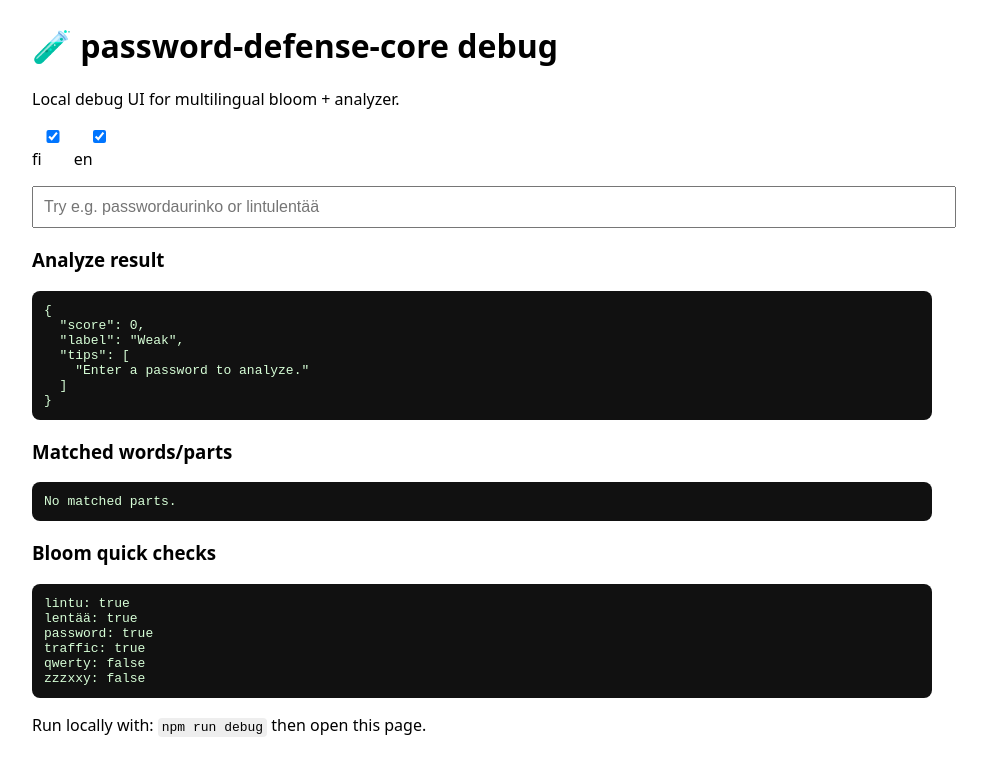
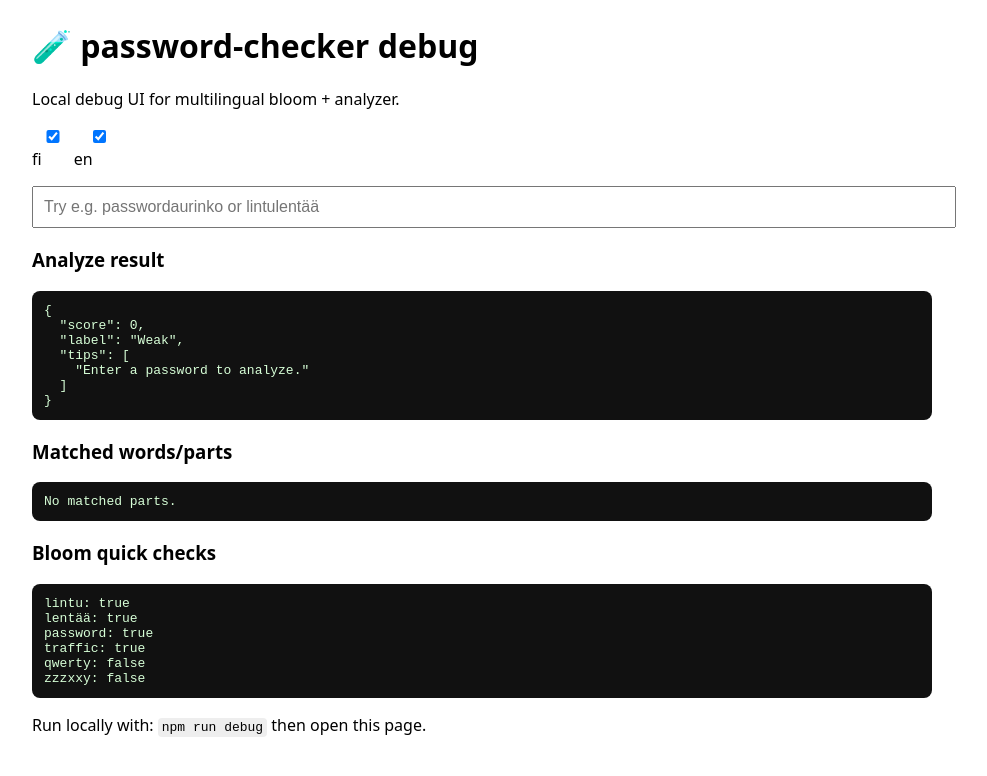
Before and after one commit to misolith/password-checker, a website: page debug/index.html in a window 1280 px wide. Shown: the whole page, without its empty margins (158-1145 px from the left). Drawn offline with Linux system fonts and the light colour scheme.

Commit message:
Rename references from password-defense-core to password-checker

```diff
--- a/debug/index.html
+++ b/debug/index.html
@@ -3,7 +3,7 @@
 <head>
   <meta charset="utf-8" />
   <meta name="viewport" content="width=device-width, initial-scale=1" />
-  <title>password-defense-core debug</title>
+  <title>password-checker debug</title>
   <style>
     body { font-family: system-ui, sans-serif; max-width: 900px; margin: 24px auto; padding: 0 16px; }
     input { width: 100%; padding: 10px; font-size: 16px; }
@@ -13,7 +13,7 @@
   </style>
 </head>
 <body>
-  <h1>🧪 password-defense-core debug</h1>
+  <h1>🧪 password-checker debug</h1>
   <p>Local debug UI for multilingual bloom + analyzer.</p>
 
   <div class="row">
--- a/package.json
+++ b/package.json
@@ -1,5 +1,5 @@
 {
-  "name": "password-defense-core",
+  "name": "password-checker",
   "version": "0.1.0",
   "private": true,
   "description": "Standalone multilingual password analysis core",
```
Also changed, not shown: README.md.
